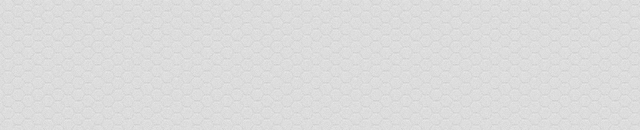
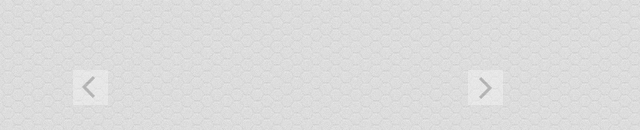
Before and after one commit to garnich/Curriculum-Vitae, a plain HTML site: page index.html in a window 1280 px wide. Shown: the part 670-800 px from the top of the page, 352-992 px from the left. Drawn offline with nearby package versions, Linux system fonts and the light colour scheme.

Commit message:
fix: routes of silder buttons"

```diff
--- a/style/slider.css
+++ b/style/slider.css
@@ -26,10 +26,10 @@
 .prv_b{
   opacity:.3;
   left:10px;
-  background:url(./img/slides/prv.jpg) no-repeat;
+  background:url(../img/slides/prv.jpg) no-repeat;
 }
 .nxt_b{
   opacity:.3;
   right:10px;
-  background:url(./img/slides/nxt.jpg) no-repeat;
+  background:url(../img/slides/nxt.jpg) no-repeat;
 }
```
